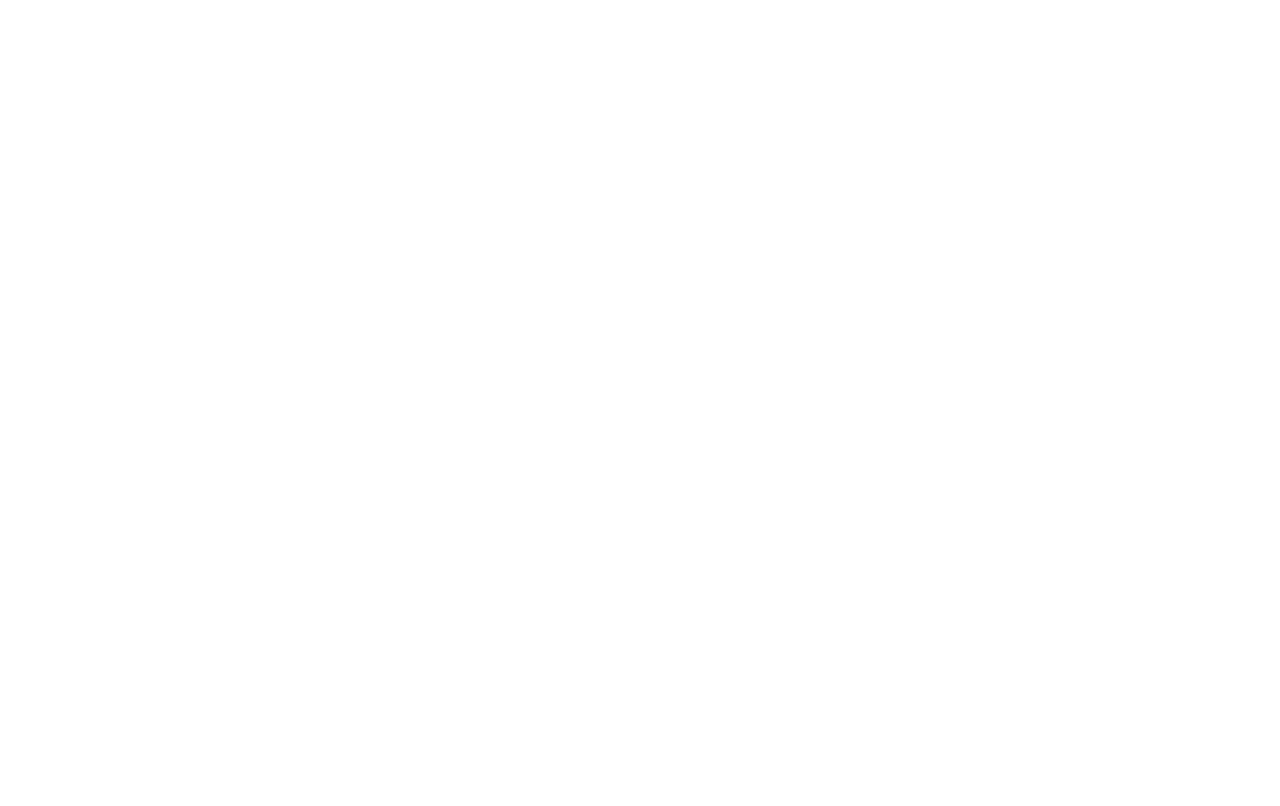
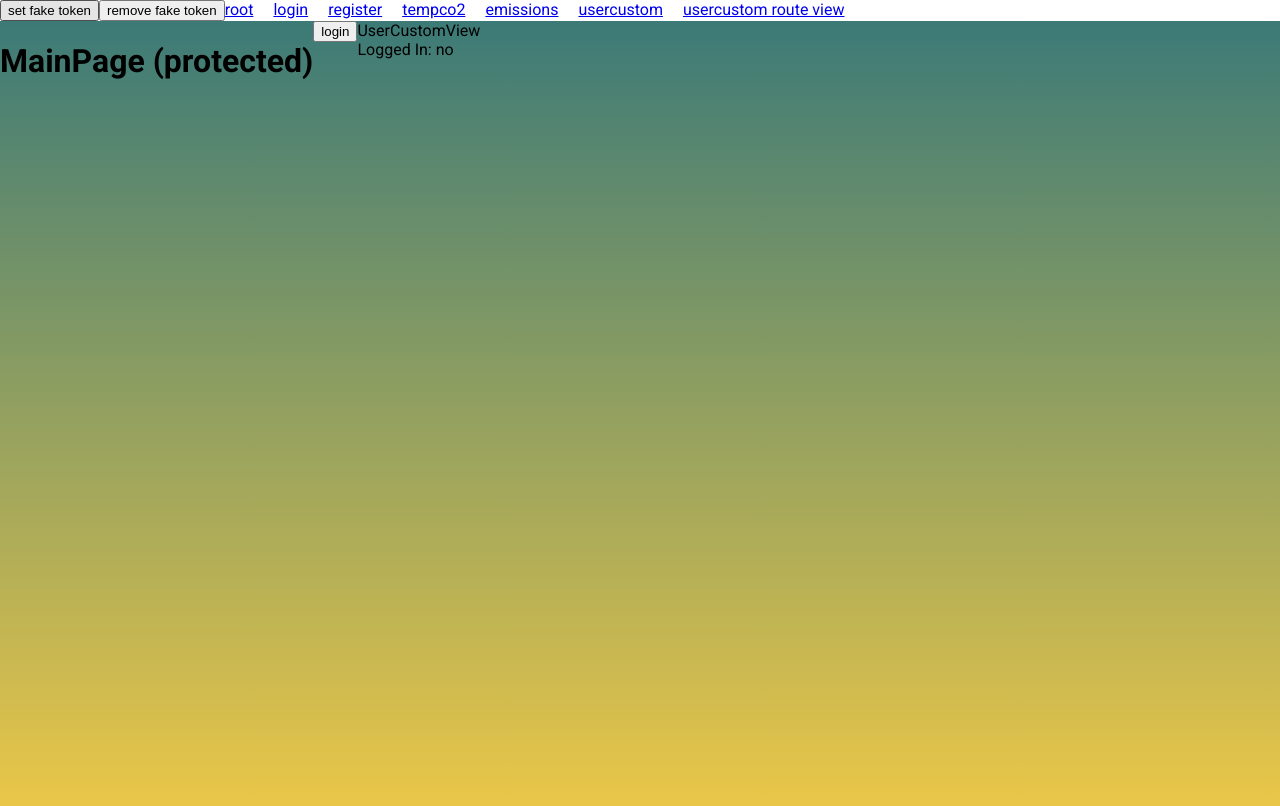
Before and after one commit to TVTKMO22-WP-GROUP-5/CarbonCruncher, a React (Create React App) app in the folder front-end/carbon-cruncher/: page /usercustom/jfieowFEW in a window 1280 px wide. Before the commit this address had no page. Shown: the top 806 px of the page. Built offline with nearby package versions, Linux system fonts and the light colour scheme.

Commit message:
added: router config to front-end

```diff
--- a/front-end/carbon-cruncher/src/App.css
+++ b/front-end/carbon-cruncher/src/App.css
@@ -13,6 +13,10 @@
 
 #root {
   height: 100%;
+}
+
+.link {
+  margin-right: 20px;
 }
 
 .loginPage {
--- a/front-end/carbon-cruncher/src/App.js
+++ b/front-end/carbon-cruncher/src/App.js
@@ -1,20 +1,69 @@
-import React from "react";
-import "./App.css";
-import AuthProvider from "./components/AuthProvider";
-import { Routes, Route } from "react-router-dom";
-import { LoginPage } from "./pages/LoginPage";
-import { MainPage } from "./pages/MainPage";
+import React, { useState } from "react"
+import "./App.css"
+import AuthProvider from "./components/AuthProvider"
+import { Routes, Route, Navigate, Link } from "react-router-dom"
+import { LoginPage } from "./pages/LoginPage"
+import { MainPage } from "./pages/MainPage"
+import { NotFoundPage } from "./pages/NotFoundPage"
+import { TempCO2View } from "./views/TempCO2View"
+import { RegisterView } from "./views/RegisterView"
+import { LoginView } from "./views/LoginView"
+import { EmissionsView } from "./views/EmissionsView"
+import { UserCustomView } from "./views/UserCustomView"
 
 function App() {
+  const [token, setToken] = useState(null)
+
   return (
     <AuthProvider>
+      <div>
+        <button onClick={() => setToken(1)}>set fake token</button>
+        <button onClick={() => setToken(null)}>remove fake token</button>
+        <Link className="link" to="/">
+          root
+        </Link>
+        <Link className="link" to="/login">
+          login
+        </Link>
+        <Link className="link" to="/register">
+          register
+        </Link>
+        <Link className="link" to="/tempco2">
+          tempco2
+        </Link>
+        <Link className="link" to="/emissions">
+          emissions
+        </Link>
+        <Link className="link" to="/usercustom">
+          usercustom
+        </Link>
+        <Link className="link" to="/usercustom/jfieowFEW">
+          usercustom route view
+        </Link>
+      </div>
       <Routes>
-        <Route index element={<LoginPage />} />
-        <Route path="/login" element={<LoginPage />} />
-        <Route path="/main" element={<MainPage />} />
+        <Route
+          path="/"
+          element={token == null ? <Navigate to="/login" /> : <Navigate to="/tempco2" />}
+        />
+        <Route path="/login" element={<LoginPage />}>
+          <Route index element={<LoginView />} />
+        </Route>
+        <Route path="/register" element={<LoginPage />}>
+          <Route index element={<RegisterView />} />
+        </Route>
+        <Route element={<MainPage />}>
+          <Route path="/tempco2" element={<TempCO2View />} />
+          <Route path="/emissions" element={<EmissionsView />} />
+          <Route path="/usercustom">
+            <Route index element={<UserCustomView loggedIn={true} />} />
+            <Route path=":stringId" element={<UserCustomView loggedIn={false} />} />
+          </Route>
+        </Route>
+        <Route path="*" element={<NotFoundPage />} />
       </Routes>
     </AuthProvider>
-  );
+  )
 }
 
-export default App;
+export default App
--- a/front-end/carbon-cruncher/src/pages/LoginPage.js
+++ b/front-end/carbon-cruncher/src/pages/LoginPage.js
@@ -1,5 +1,5 @@
-import React from "react";
-import { Link } from "react-router-dom";
+import React from "react"
+import { Link, Outlet } from "react-router-dom"
 export const LoginPage = () => {
   return (
     <div className="loginPage">
@@ -7,6 +7,7 @@
       <Link to="/main">
         <button>main</button>
       </Link>
+      <Outlet />
     </div>
-  );
-};
+  )
+}
--- a/front-end/carbon-cruncher/src/pages/MainPage.js
+++ b/front-end/carbon-cruncher/src/pages/MainPage.js
@@ -1,5 +1,5 @@
 import React from "react";
-import { Link } from "react-router-dom";
+import { Link, Outlet } from "react-router-dom";
 
 export const MainPage = () => {
   return (
@@ -8,6 +8,7 @@
       <Link to="/login">
         <button>login</button>
       </Link>
+      <Outlet />
     </div>
   );
 };
--- /dev/null
+++ b/front-end/carbon-cruncher/src/pages/NotFoundPage.js
@@ -0,0 +1,8 @@
+import React from "react";
+export const NotFoundPage = () => {
+  return (
+    <div>
+      <h1>404 Not found</h1>
+    </div>
+  );
+};
--- /dev/null
+++ b/front-end/carbon-cruncher/src/views/EmissionsView.js
@@ -0,0 +1,5 @@
+import React from "react";
+
+export const EmissionsView = () => {
+  return <div>EmissionsView</div>;
+};
--- /dev/null
+++ b/front-end/carbon-cruncher/src/views/LoginView.js
@@ -0,0 +1,5 @@
+import React from "react";
+
+export const LoginView = () => {
+  return <div>LoginView</div>;
+};
--- /dev/null
+++ b/front-end/carbon-cruncher/src/views/RegisterView.js
@@ -0,0 +1,5 @@
+import React from "react";
+
+export const RegisterView = () => {
+  return <div>RegisterView</div>;
+};
--- /dev/null
+++ b/front-end/carbon-cruncher/src/views/TempCO2View.js
@@ -0,0 +1,5 @@
+import React from "react";
+
+export const TempCO2View = () => {
+  return <div>TempCO2View</div>;
+};
--- /dev/null
+++ b/front-end/carbon-cruncher/src/views/UserCustomView.js
@@ -0,0 +1,10 @@
+import React from "react";
+
+export const UserCustomView = ({ loggedIn }) => {
+  return (
+    <div>
+      UserCustomView
+      <div>Logged In: {loggedIn === true ? "yes" : "no"}</div>
+    </div>
+  );
+};
```
Also changed, not shown: 1 other file (tests, documents, lock files or other folders).
